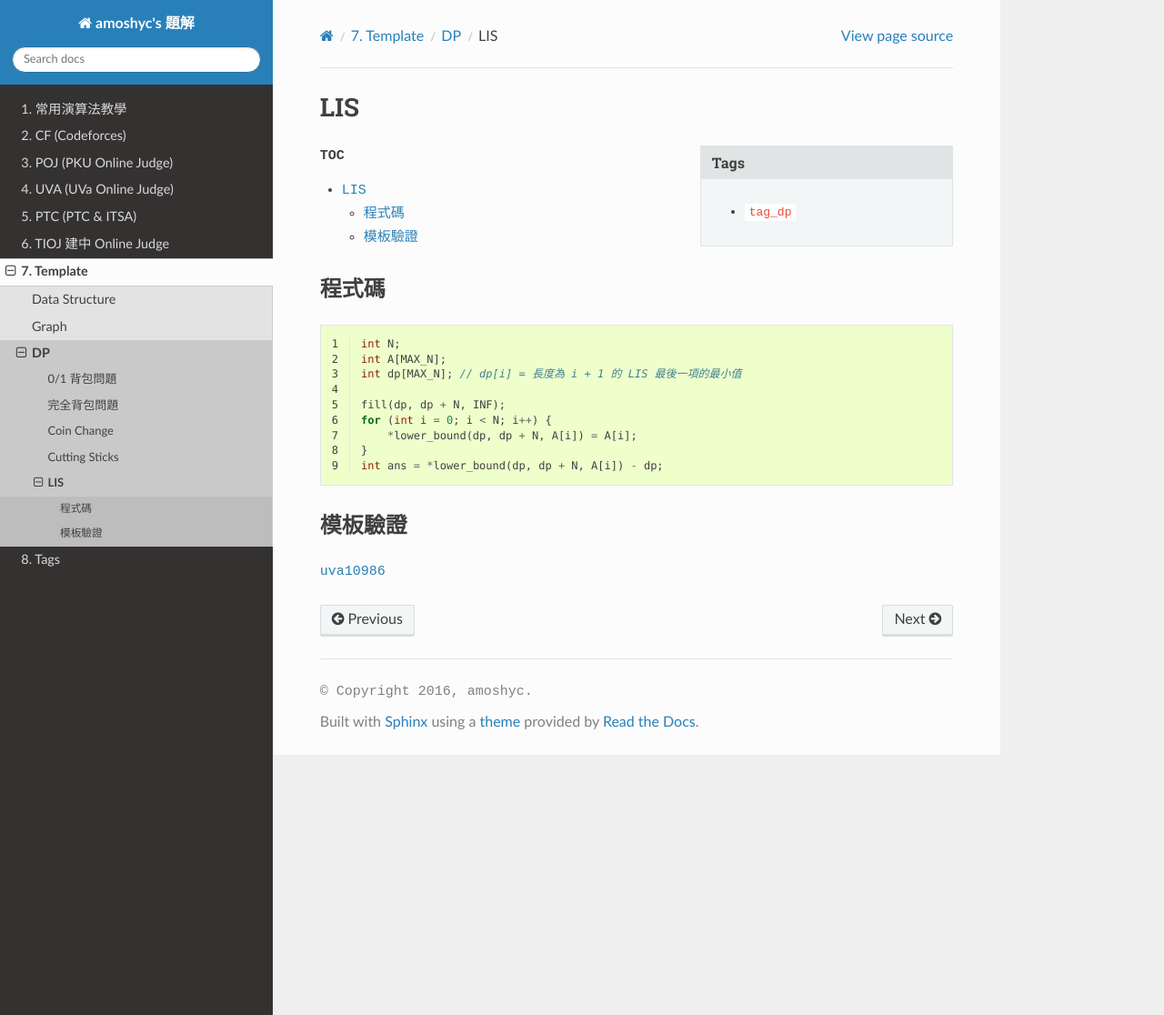
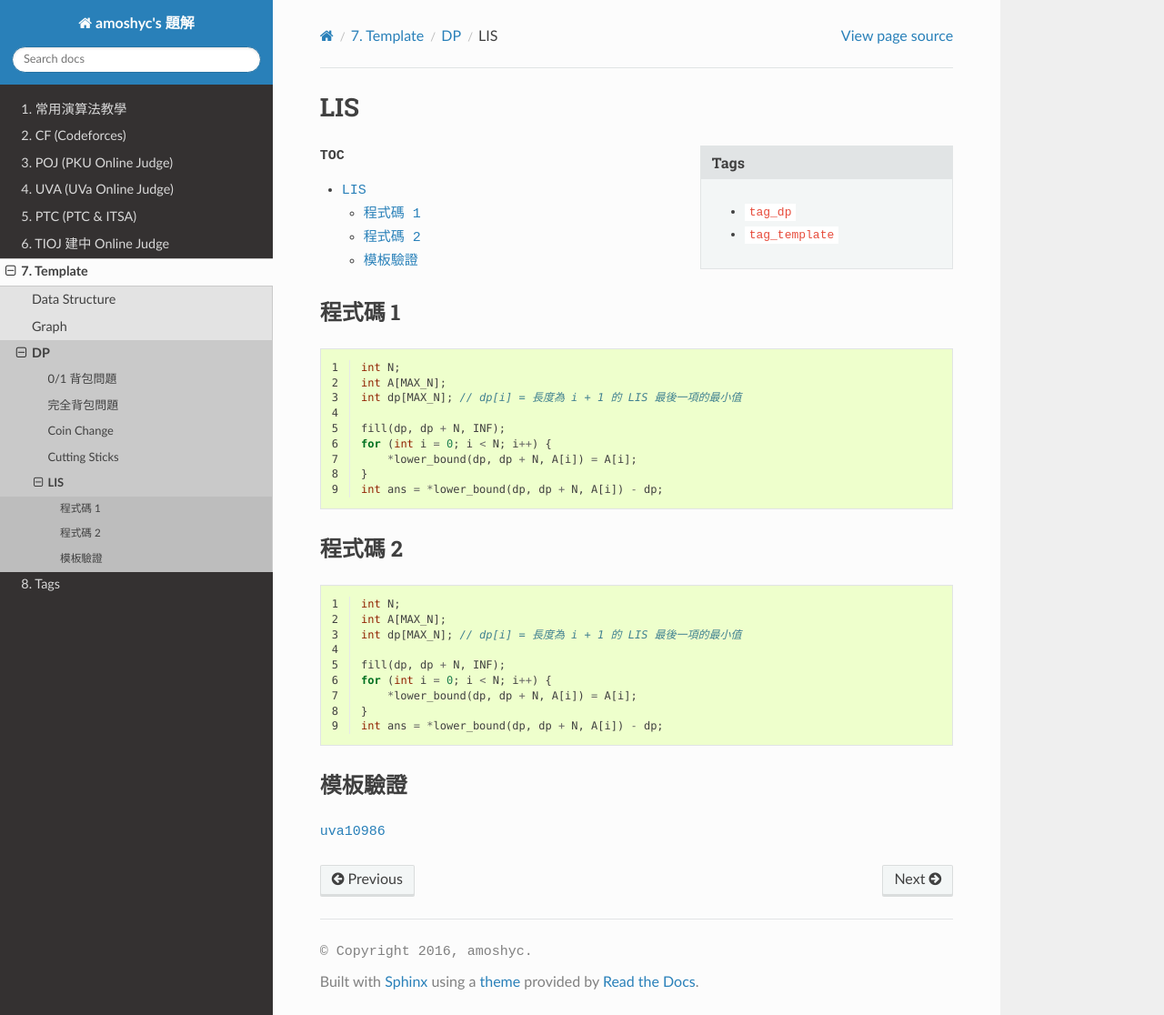
Before and after one commit to amoshyc/ojsolution, a Sphinx documentation site: the page built from docs/source/template/dp/lis.rst, in a window 1280 px wide and 1116 px high. Shown: the whole window at 91% size. Built offline with Sphinx 7.4.7 and the Read the Docs theme 2.0.0, drawn with Linux system fonts in a browser that asks for light colours; some web fonts are replaced; pages that are not in the unit, such as notebooks, are missing from menus.

Commit message:
Fix typo

```diff
--- a/docs/source/template/dp/index.rst
+++ b/docs/source/template/dp/index.rst
@@ -11,6 +11,5 @@ DP
     cutting_sticks.rst
     lis.rst
 
-
 .. knapack_bounded.rst
 .. lcs.rst
--- a/docs/source/template/dp/lis.rst
+++ b/docs/source/template/dp/lis.rst
@@ -5,12 +5,30 @@ LIS
 .. sidebar:: Tags
 
     - ``tag_dp``
+    - ``tag_template``
 
 .. contents:: TOC
     :depth: 2
 
 ************************
-程式碼
+程式碼 1
+************************
+
+.. code-block:: cpp
+    :linenos:
+
+    int N;
+    int A[MAX_N];
+    int dp[MAX_N]; // dp[i] = 長度為 i + 1 的 LIS 最後一項的最小值
+
+    fill(dp, dp + N, INF);
+    for (int i = 0; i < N; i++) {
+        *lower_bound(dp, dp + N, A[i]) = A[i];
+    }
+    int ans = *lower_bound(dp, dp + N, A[i]) - dp;
+
+************************
+程式碼 2
 ************************
 
 .. code-block:: cpp
```
